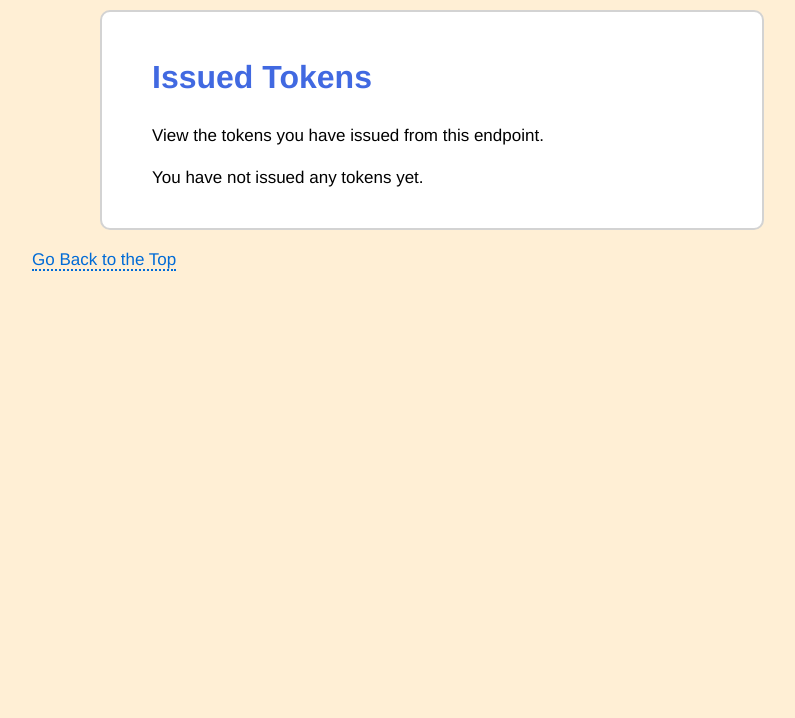
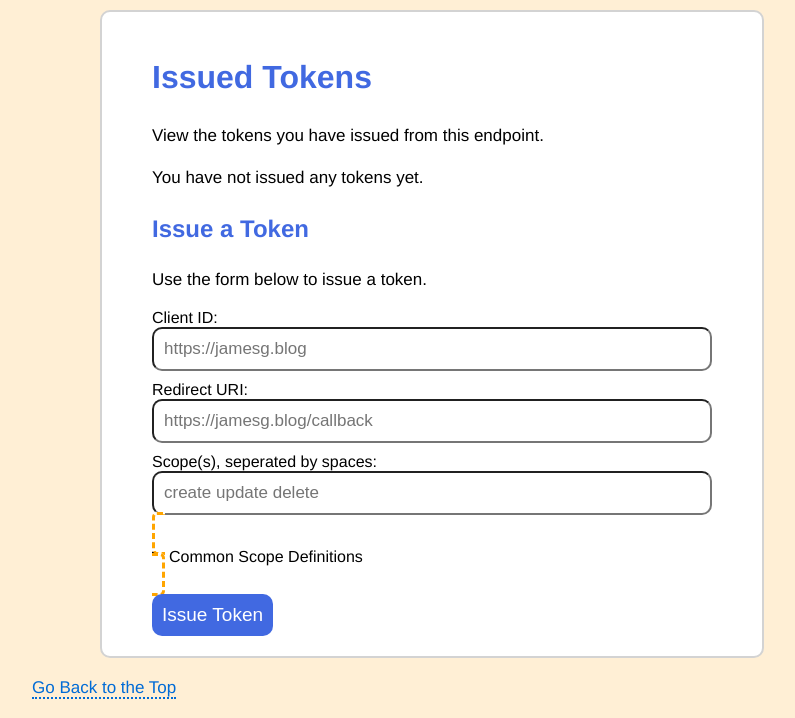
Before and after one commit to capjamesg/jamesg-indieauth, a Python web app: template templates/issued.html in a window 1280 px wide. Shown: the part 108-826 px from the top of the page, without its empty margins (208-1003 px from the left). Before the commit the page ends 379 px from the top, so only its background shows below. Run offline with Jinja, Linux system fonts and the light colour scheme; the template is opened without the code that fills it, so the values that code supplies are empty.

Commit message:
allow user to issue an access token with a form manually

```diff
--- a/static/styles.css
+++ b/static/styles.css
@@ -24,6 +24,13 @@
 table {
 	border: 1px solid lightgrey;
 	border-radius: 10px;
+	padding: 10px;
+	table-layout: fixed;
+	width: 100%;
+}
+details {
+	width: 100%;
+	box-sizing: border-box;
 }
 .message {
 	background-color: white;
--- a/templates/base.html
+++ b/templates/base.html
@@ -2,7 +2,7 @@
 <html lang="en">
   <head>
     <meta charset="utf-8" />
-    <title>{% if get_flashed_messages() %}{{ get_flashed_messages()[0] }} - {% endif %}{% if title %}{{ title }}{% else %}Micropub Endpoint{% endif %}</title>
+    <title>{% if get_flashed_messages() %}{{ get_flashed_messages()[0] }} - {% endif %}{% if title %}{{ title }}{% else %}IndieAuth Endpoint{% endif %}</title>
     <link rel="stylesheet" href="{{ url_for('static', filename='styles.css') }}" />
 
     <link rel="icon" href="{{ url_for('static', filename='favicon.ico') }}" />
--- a/templates/issued.html
+++ b/templates/issued.html
@@ -2,6 +2,15 @@
 {% block content %}
 <h1>Issued Tokens</h1>
 <section>
+    {% with messages = get_flashed_messages() %}
+       {% if messages %}
+          <ul class="message">
+          {% for message in messages %}
+             <li>{{ message }}</li>
+          {% endfor %}
+          </ul>
+       {% endif %}
+    {% endwith %}
     <p>View the tokens you have issued from this endpoint.</p>
     {% if issued_tokens %}
         <table>
@@ -18,10 +27,11 @@
             <tbody>
                 {% for token in issued_tokens %}
                 <tr>
-                    <td>{{ token[0][-5:] }}</td>
+                    <td>...<code>{{ token[0][-5:] }}</code></td>
                     <td>{{ token[1] }}</td>
                     <td>{{ token[2] }}</td>
                     <td>{{ token[3] }}</td>
+                    <td>{{ token[4] }}</td>
                     <td><a href="/revoke?token={{ token[0] }}">Revoke</a></td>
                 </tr>
                 {% endfor %}
@@ -29,5 +39,31 @@
     {% else %}
         <p>You have not issued any tokens yet.</p>
     {% endif %}
+    <h2>Issue a Token</h2>
+    <p>Use the form below to issue a token.</p>
+    <form action="/generate" method="POST">
+        <label for="client_id">Client ID:</label>
+        <input type="url" name="client_id" id="client_id" placeholder="https://jamesg.blog" />
+        <label for="redirect_uri">Redirect URI:</label>
+        <input type="url" name="redirect_uri" id="redirect_uri" placeholder="https://jamesg.blog/callback" />
+        <label for="scope">Scope(s), seperated by spaces:</label>
+        <input type="text" name="scope" id="scope" placeholder="create update delete" />
+        <details>
+            <summary>Common Scope Definitions</summary>
+            <p>Here are the common scopes that applications may need:</p>
+            <ul>
+                {% for scope_name, description in SCOPE_DEFINITIONS.items() %}
+                    <li>{{ scope_name }}: {{ description }}</li>
+                {% endfor %}
+            </ul>
+        </details><br>
+        <input type="hidden" name="me" value="{{ session.get('me') }}" />
+        <input type="hidden" name="response_type" value="code" />
+        <input type="hidden" name="code_challenge" value="" />
+        <input type="hidden" name="code_challenge_method" value="" />
+        <input type="hidden" name="is_manually_issued" value="true" />
+        <input type="hidden" name="state" value="" />
+        <input type="submit" value="Issue Token" />
+    </form>
 </section>
 {% endblock %}
```
Also changed, not shown: app.py (+15 -6 lines), user_auth.py (+4 -4 lines).
